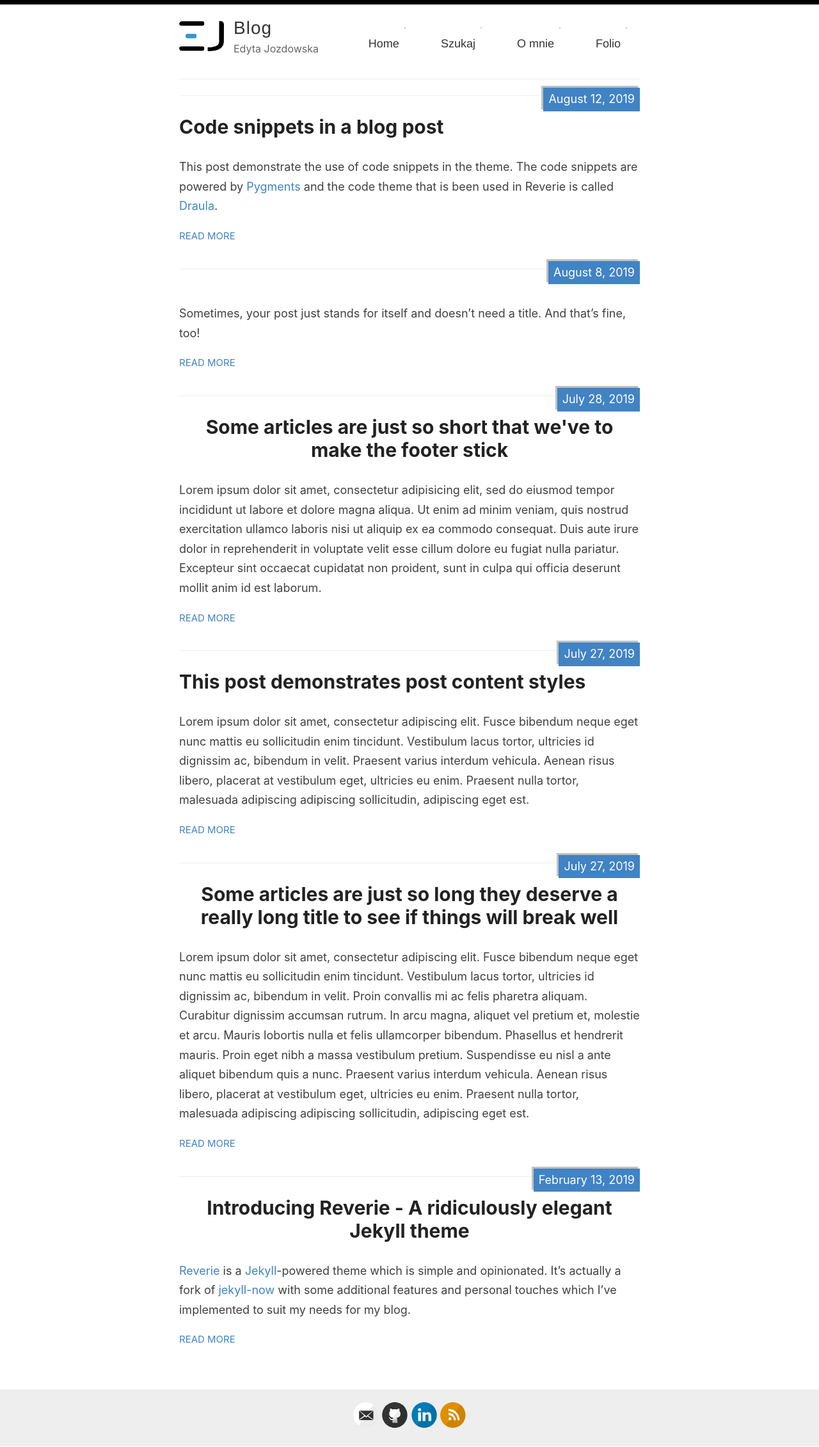
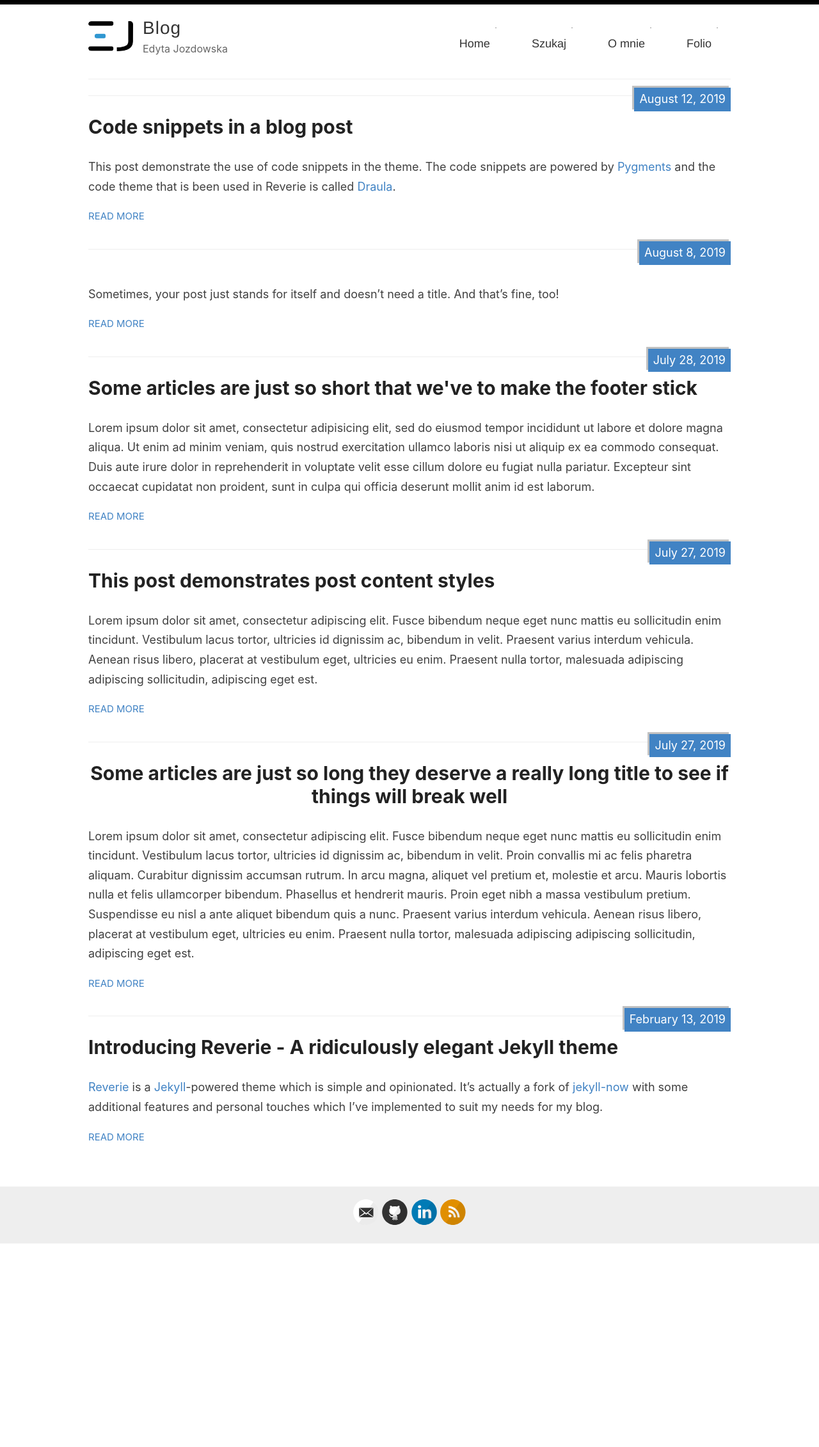
Before and after one commit to xyz-09/blog, a Jekyll site: the page built from index.html, in a window 1280 px wide. Shown: the whole page at 64% size. Built offline with Jekyll 4.4.1, drawn with Linux system fonts in a browser that asks for light colours; the list of posts is cut into pages by our own code; after the commit the page ends 1944 px from its top, so only the background shows below that.

Commit message:
post view

```diff
--- a/assets/style.css
+++ b/assets/style.css
@@ -77,7 +77,7 @@ body {
 
 .container {
   margin: 0 auto;
-  max-width: 740px;
+  max-width: 1024px;
   padding: 0 10px;
   width: 100%;
 }
--- a/assets/style.scss
+++ b/assets/style.scss
@@ -28,7 +28,7 @@ body {
 
 .container {
   margin: 0 auto;
-  max-width: 740px;
+  max-width: 1024px;
   padding: 0 10px;
   width: 100%;
 }
```
Also changed, not shown: 1 other file.
